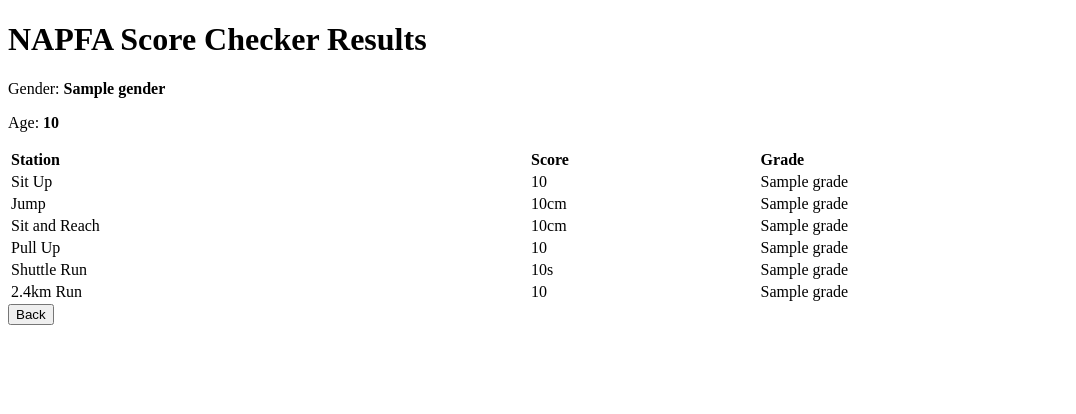
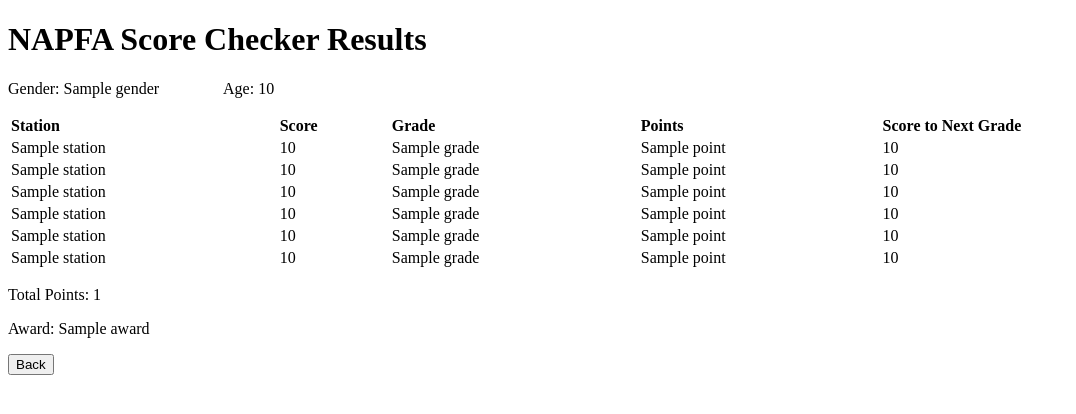
Before and after one commit to cyaoxuan/NAPFA-Score-Checker, a Flask app: template templates/display.html in a window 1280 px wide. Shown: the top 414 px of the page, without its empty margins (0-1076 px from the left). Run offline with Flask 2, Linux system fonts and the light colour scheme; the template is opened without the code that fills it: most values are stand-ins (such as "Sample title", 1, 10 or a date in 2020).

Commit message:
added functions

```diff
--- a/app.py
+++ b/app.py
@@ -3,23 +3,53 @@
 
 GRADES = ["F","E","D","C","B","A"]
 STATIONS = ["SitUp","Jump","SitReach","PullUp","Shuttle","Run24"]
+STATIONS_DISPLAY = ["Sit Up","Standing Board Jump","Sit and Reach","(Inclined) Pull Up","Shuttle Run","2.4km Run"]
 f = open("static/Standard.json")
-standards = json.load(f)
+STANDARDS = json.load(f)
 f.close()
 
-def get_grade(station, gender, age, score):
-    for standard in standards:
+def get_grade_next_score(station, gender, age, score):
+    for standard in STANDARDS:
         # Find standard
         if standard["Age"] == age and standard["Item"] == station and standard["Gender"] == gender:
-            if station not in ["Shuttle","Run24"]: # Based on number, higher better
+            if station in ["SitUp","Jump","SitReach","PullUp"]: # Based on number, higher better
                 for grade in GRADES:
-                    if grade == "A" or score <= int(standard[grade]): # Grade found
+                    if grade == "A":
+                        next_score = "-"
                         break
-            else: # Based on timing, lower better
+                    elif score <= int(standard[grade]): # Grade found, find score to next grade
+                        next_score = str(int(standard[grade]) + 1)
+                        break
+            elif station == "Shuttle": # Based on timing, lower better
                 for grade in GRADES:
-                    if grade == "A" or score >= float(standard[grade].replace(":",".")): # Grade found
+                    if grade == "A":
+                        next_score = "-"
                         break
-    return grade
+                    elif score >= float(standard[grade]):
+                        next_score = "{:.1f}".format(float(standard[grade]) - 0.1)
+                        break
+            else: # 2.4km run, based on timing, lower better
+                for grade in GRADES:
+                    if grade == "A":
+                        next_score = "-"
+                        break
+                    elif score >= float(standard[grade].replace(":",".")): # Grade found, find score to next grade
+                        next_score = ("{:.02f}".format(float(standard[grade].replace(":",".")) - 0.01)).replace(".",":")
+                        break
+    return grade, next_score
+
+def get_award(points):
+    # Bronze Award Requirements: At least an E grade performance in all 6 test items and a total of 6 or more points.
+    # Silver Award Requirements: At least a D grade performance in all 6 test items and a total of 15 or more points.
+    # Gold Award Requirements: At least a C grade performance in all 6 test items and a total of 21 or more points.
+    if sum(points) >= 21 and all(point >= 3 for point in points):
+        return "Gold"
+    elif sum(points) >= 15 and all(point >= 2 for point in points):
+        return "Silver"
+    elif sum(points) >= 6 and all(point >= 1 for point in points):
+        return "Bronze"
+    else:
+        return "None"
 
 app = Flask(__name__)
 
@@ -30,7 +60,6 @@
 @app.route("/display/")
 def display():
     gender = request.args.get("gender")
-    print(gender)
     age = int(request.args.get("age"))
 
     # Get raw scores to be displayed
@@ -39,12 +68,21 @@
         scores.append(request.args.get(station))
     scores.append("{}:{:02d}".format(request.args.get("Run24_min"),int(request.args.get("Run24_s"))))
 
-    # Calc grades
+    # Calc grades and score to next grade
     grades = []
+    next_scores = []
     for i in range(6):
-        grades.append(get_grade(STATIONS[i],gender,age,float(scores[i].replace(":","."))))
+        grade, next_score = get_grade_next_score(STATIONS[i],gender,age,float(scores[i].replace(":",".")))
+        grades.append(grade)
+        next_scores.append(next_score)
 
-    return render_template("display.html",gender=gender,age=age,score=scores,grade=grades)
+    # Calc points
+    points = []
+    for grade in grades:
+        points.append(GRADES.index(grade))
+
+    return render_template("display.html",stations=STATIONS_DISPLAY,gender=gender,age=age,scores=scores,grades=grades,\
+        next_scores=next_scores,points=points,total_points=sum(points),award=get_award(points))
 
 
 if __name__ == "__main__":
--- a/templates/display.html
+++ b/templates/display.html
@@ -5,45 +5,27 @@
 	</head>
 	<body>
 		<h1>NAPFA Score Checker Results</h1>
-		<p>Gender: <b>{{gender}}</b></p>
-		<p>Age: <b>{{age}}</b></p>
+		<p>Gender: {{gender}}&emsp;&emsp;&emsp;&emsp;Age: {{age}}</p>
 		<table width="100%" style="text-align:left">
 			<tr>
 				<th>Station</th>
 				<th>Score</th>
 				<th>Grade</th>
+				<th>Points</th>
+				<th>Score to Next Grade</th>
 			</tr>
+			{% for i in range(6) %}
 			<tr>
-				<td>Sit Up</td>
-				<td>{{score[0]}}</td>
-				<td>{{grade[0]}}</td>
+				<td>{{stations[i]}}</td>
+				<td>{{scores[i]}}</td>
+				<td>{{grades[i]}}</td>
+				<td>{{points[i]}}</td>
+				<td>{{next_scores[i]}}</td>
 			</tr>
-			<tr>
-				<td>Jump</td>
-				<td>{{score[1]}}cm</td>
-				<td>{{grade[1]}}</td>
-			</tr>
-			<tr>
-				<td>Sit and Reach</td>
-				<td>{{score[2]}}cm</td>
-				<td>{{grade[2]}}</td>
-			</tr>
-			<tr>
-				<td>Pull Up</td>
-				<td>{{score[3]}}</td>
-				<td>{{grade[3]}}</td>
-			</tr>
-			<tr>
-				<td>Shuttle Run</td>
-				<td>{{score[4]}}s</td>
-				<td>{{grade[4]}}</td>
-			</tr>
-			<tr>
-				<td>2.4km Run</td>
-				<td>{{score[5]}}</td>
-				<td>{{grade[5]}}</td>
-			</tr>
+			{% endfor %}
 		</table>
+		<p>Total Points: {{total_points}}</p>
+		<p>Award: {{award}}</p>
 		<a href="{{ url_for('index') }}"><button>Back</button></a>
 	</body>
 </html>
--- a/templates/index.html
+++ b/templates/index.html
@@ -8,7 +8,7 @@
 		<h1>NAPFA Score Checker</h1>
 		<form action="{{ url_for('display') }}" method="GET">
 			<p>
-				Gender: <select name="gender"><option value="M">M</option><option value="F">F</option></select>
+				Gender: <select name="gender"><option value="M">M</option><option value="F">F</option></select>&emsp;&emsp;&emsp;&emsp;
 				Age: <select name="age">{% for i in range(12,20) %}<option value="{{i}}">{{i}}</option>{% endfor %}</select>
 			</p>
 			<table width="100%" style="text-align:left">
@@ -28,7 +28,7 @@
 					<td><input name="SitReach" type="text" oninput="this.value = this.value.replace(/[^0-9.]/g, '').replace(/(\..*?)\..*/g, '$1');" required>cm</td>
 				</tr>
 				<tr>
-					<td>Pull Up</td>
+					<td>(Inclined) Pull Up</td>
 					<td><input name="PullUp" type="text" oninput="this.value = this.value.replace(/[^0-9.]/g, '').replace(/(\..*?)\..*/g, '$1');" required></td>
 				</tr>
 				<tr>
```
